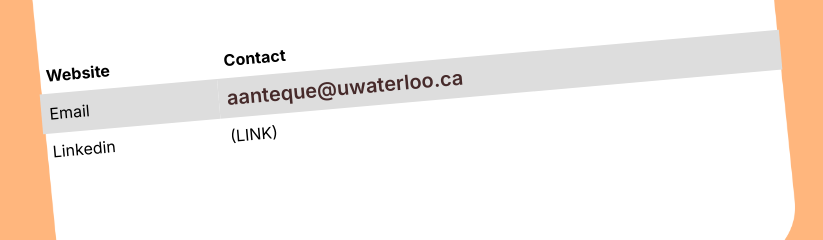
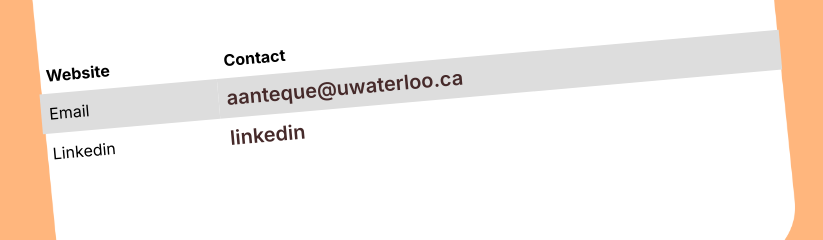
Before and after one commit to aanteque/contactMe, a plain HTML site: page index.html in a window 1280 px wide. Shown: the part 1294-1534 px from the top of the page, 229-1052 px from the left. Drawn offline with Linux system fonts and the light colour scheme; a web font is replaced by a local one.

Commit message:
linkedinninin

```diff
--- a/index.html
+++ b/index.html
@@ -526,7 +526,7 @@
   </tr>
   <tr>
     <td>Linkedin</td>
-    <td>(LINK)</td>
+    <td><a href="https://www.linkedin.com/in/alejandra-antequera-439503242/">linkedin</a></td>
   </tr>
 
 </table>
```
